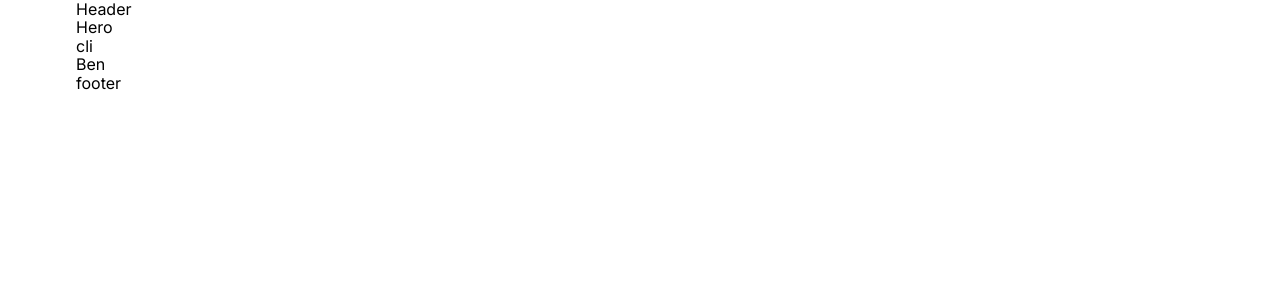
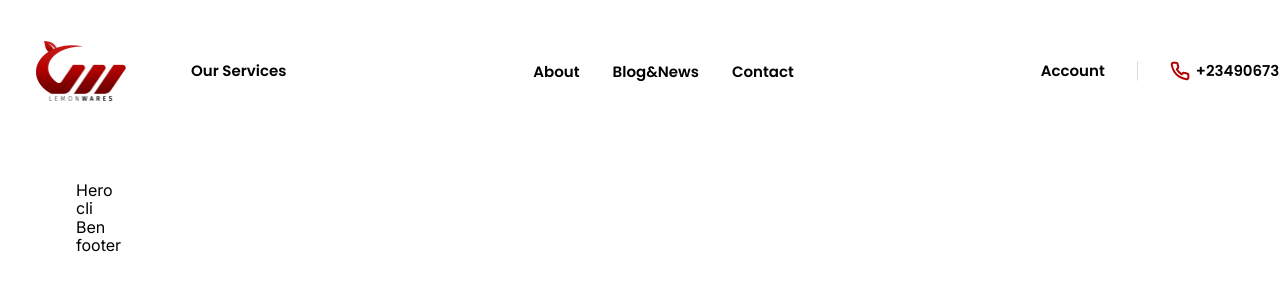
Before and after one commit to KHARKIVSKA-KURKUMA/Lemonwares, a website built with Parcel: page src/index.html in a window 1280 px wide. Shown: the top 290 px of the page. Built offline with nearby package versions, Linux system fonts and the light colour scheme.

Commit message:
added header

```diff
--- a/src/index.html
+++ b/src/index.html
@@ -1,5 +1,5 @@
 <!DOCTYPE html>
-<html lang="ru">
+<html lang="en">
   <head>
     <meta charset="UTF-8" />
     <meta name="viewport" content="width=device-width, initial-scale=1.0" />
--- a/src/partials/header.html
+++ b/src/partials/header.html
@@ -1,3 +1,30 @@
 <header class="header">
-  <div class="container">Header</div>
+  <div class="container">
+    <img class="header-logotype" src="./images/logo.png" alt="Logotype" />
+    <div class="header-wrap">
+      <a href="#" class="header-services link">Our Services</a>
+      <nav>
+        <ul class="header-list list">
+          <li class="header-item">
+            <a href="#" class="header-services link">About </a>
+          </li>
+          <li class="header-item">
+            <a href="#" class="header-services link">Blog&News </a>
+          </li>
+          <li class="header-item">
+            <a href="#" class="header-services link">Contact </a>
+          </li>
+        </ul>
+      </nav>
+      <div class="header-contact-block">
+        <a href="#" class="header-services account-link link">Account</a>
+        <svg class="header-icon" width="20" height="20">
+          <use href="./images/icons.svg#icon-phone"></use>
+        </svg>
+        <a href="tel:2349067322844" class="header-services link">
+          +2349067322844
+        </a>
+      </div>
+    </div>
+  </div>
 </header>
--- a/src/sass/base/_common.scss
+++ b/src/sass/base/_common.scss
@@ -18,6 +18,3 @@ body {
   visibility: hidden;
   pointer-events: none;
 }
-.no-scroll {
-  overflow: hidden;
-}
--- a/src/sass/layouts/_header.scss
+++ b/src/sass/layouts/_header.scss
@@ -0,0 +1,49 @@
+.header {
+  .container {
+    padding-top: 41px;
+    display: flex;
+    padding: 41px 114px 80px 36px;
+  }
+  &-logotype {
+    width: 90px;
+    height: 60px;
+    margin-right: 65px;
+  }
+  &-wrap {
+    width: 100%;
+    display: flex;
+    align-items: center;
+    justify-content: space-between;
+  }
+  &-services {
+    font-size: 15px;
+    font-family: 'Poppins', sans-serif;
+    font-weight: 600;
+    color: #000000;
+  }
+  &-list {
+    display: flex;
+    gap: 33px;
+  }
+  &-contact-block {
+    display: flex;
+    align-items: center;
+  }
+  &-icon {
+    margin-right: 6px;
+  }
+  .account-link {
+    margin-right: 65px;
+    position: relative;
+    &::after {
+      content: '';
+      width: 1px;
+      position: absolute;
+      background-color: #dad8d8;
+      height: 19px;
+      transform: translateY(-50%);
+      top: 50%;
+      margin-left: 50%;
+    }
+  }
+}
```
Also changed, not shown: src/images/cPanel.png (added), src/images/hero-img.png (added), src/images/icons.svg (added), src/images/logo.png (added), src/images/secured.png (added).
